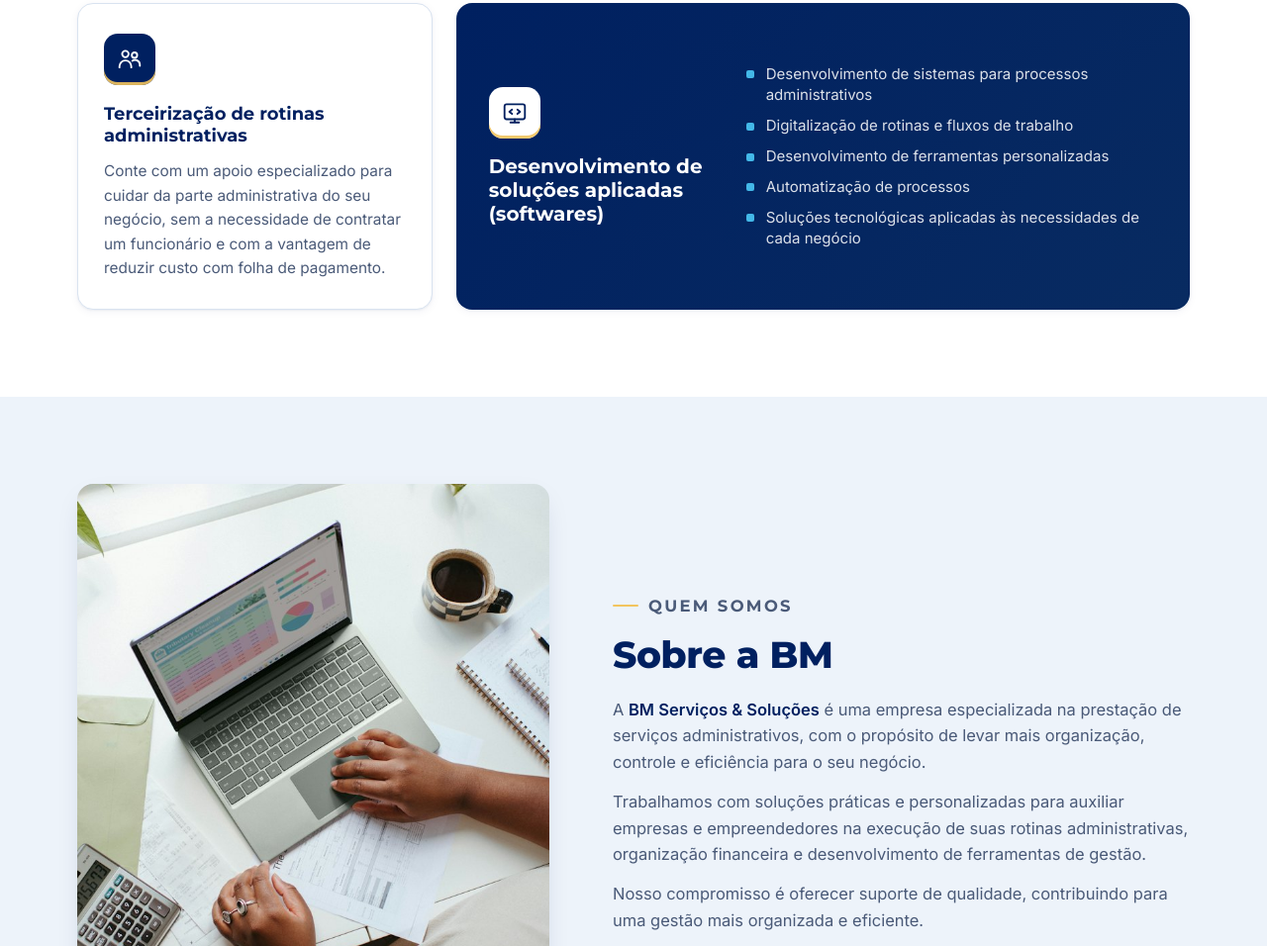
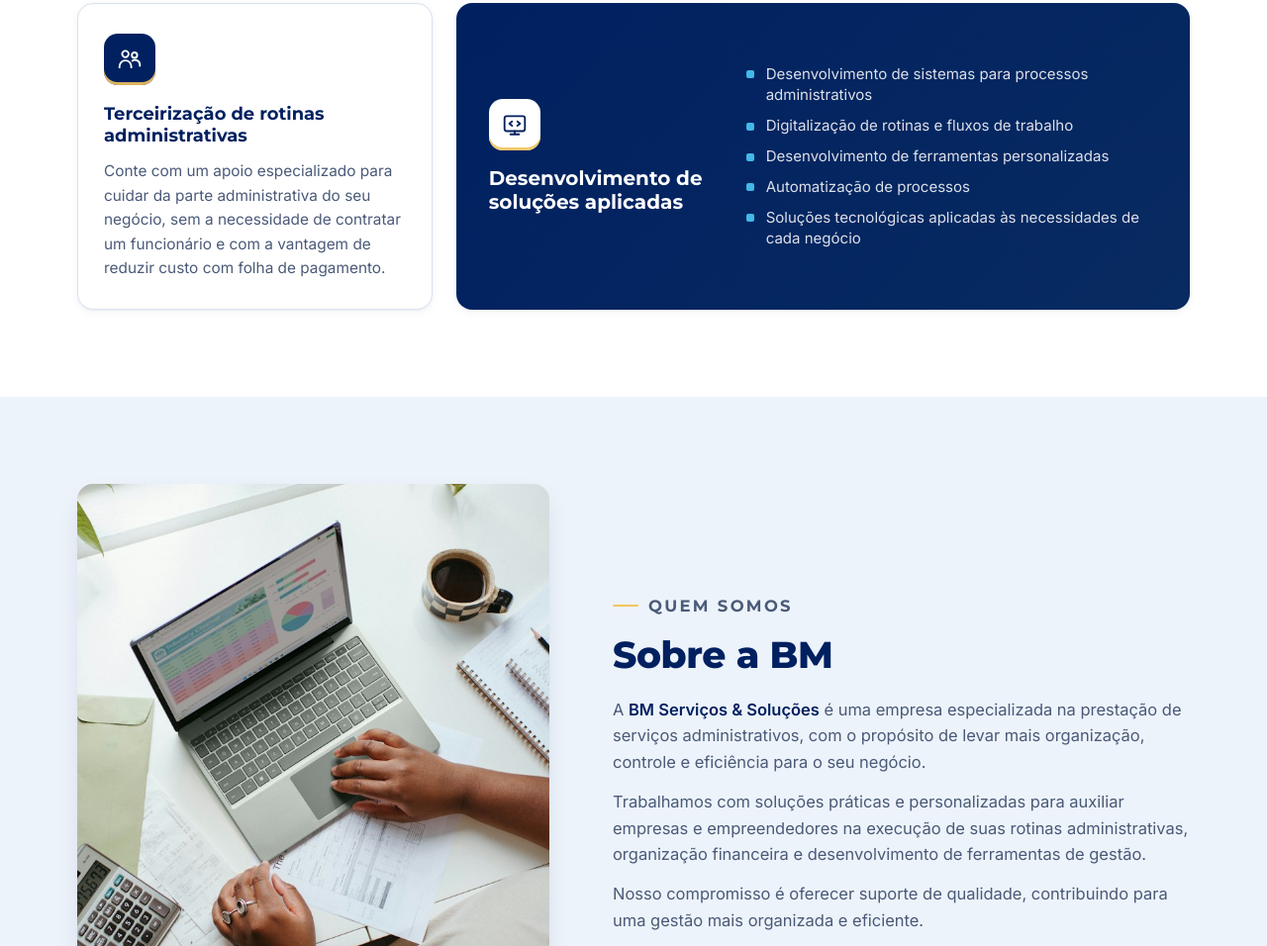
Before and after one commit to brunosaiedi/BM-Site, a plain HTML site: page index.html in a window 1280 px wide. Shown: the part 1740-2696 px from the top of the page at 99% size. Drawn offline with Linux system fonts and the light colour scheme.

Commit message:
Remove (softwares) do título do cartão de soluções aplicadas
Co-Authored-By: Claude Opus 5.5 <noreply@anthropic.com>

```diff
--- a/index.html
+++ b/index.html
@@ -207,7 +207,7 @@
           <article class="card card-wide reveal">
             <div class="card-wide-head">
               <div class="card-icon"><svg aria-hidden="true"><use href="#i-code"/></svg></div>
-              <h3>Desenvolvimento de soluções aplicadas (softwares)</h3>
+              <h3>Desenvolvimento de soluções aplicadas</h3>
             </div>
             <ul>
               <li>Desenvolvimento de sistemas para processos administrativos</li>
```
